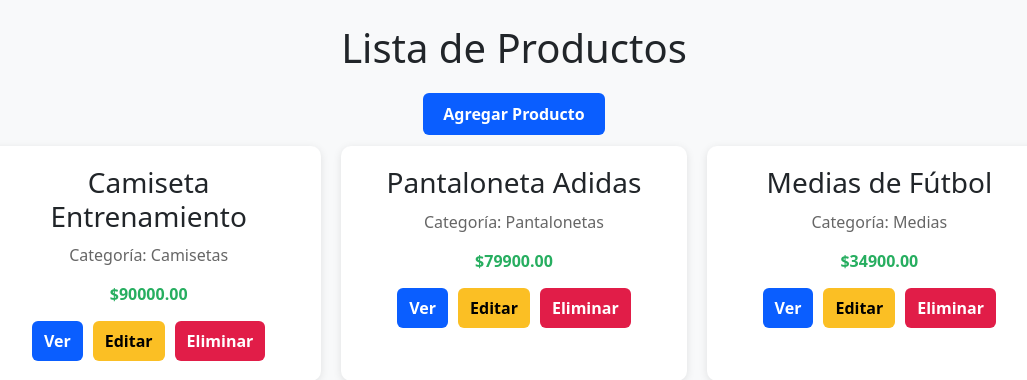
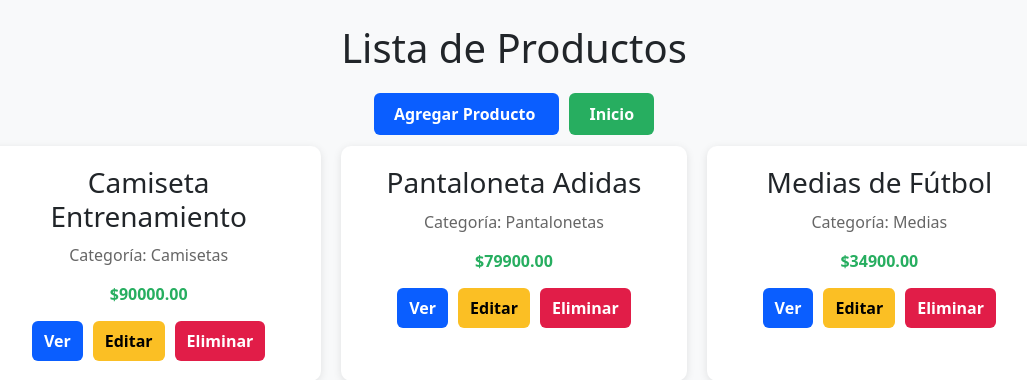
Before and after one commit to santi1203/tienda_deportiva, a Django app: page /productos/ in a window 1280 px wide. Shown: the part 56-436 px from the top of the page, without its empty margins (126-1153 px from the left). Run offline with Django 5.2, Linux system fonts and the light colour scheme; data comes from the database, SQL or seed files in the repository.

Commit message:
Actualización lista genérica

```diff
--- a/inventario/templates/inventario/lista_productos_generica.html
+++ b/inventario/templates/inventario/lista_productos_generica.html
@@ -8,6 +8,12 @@
     <a href="{% url 'crear_producto' %}"
        style="padding:10px 20px; background:#0a5eff; color:white; border-radius:6px; text-decoration:none; font-weight:bold;">
         Agregar Producto
+    </a>
+
+    <!-- Botón para ir a inicio -->
+    <a href="{% url 'inicio' %}"
+       style="padding:10px 20px; background:#27ae60; color:white; border-radius:6px; text-decoration:none; font-weight:bold; margin-left:10px;">
+        Inicio
     </a>
 </div>
 
```
